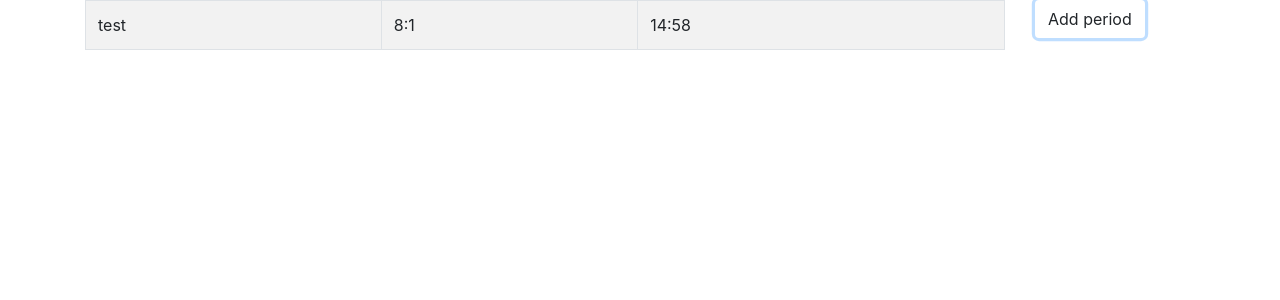
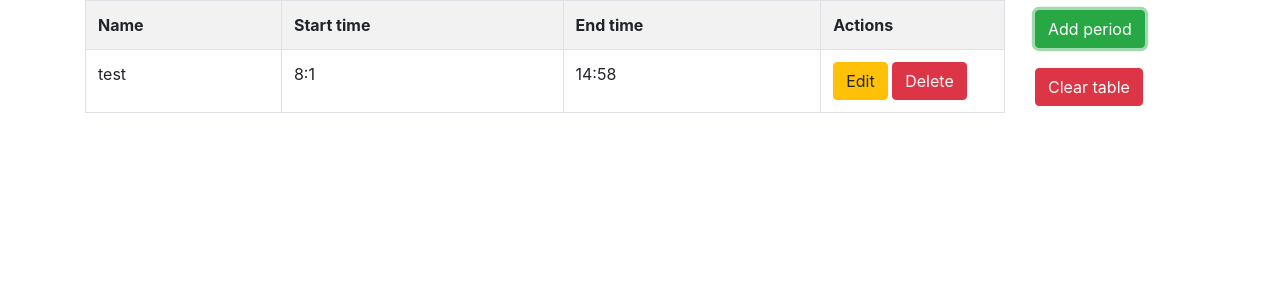
Before and after one commit to PoliPyc/whiplash, a React (Create React App) app: page / in a window 1280 px wide. Both pictures are taken after a click on the button "Add period". Shown: the top 300 px of the page. Built offline with nearby package versions, Linux system fonts and the light colour scheme.

Commit message:
divided components, added clear table method

```diff
--- a/package.json
+++ b/package.json
@@ -6,6 +6,7 @@
     "bootstrap": "^4.1.3",
     "react": "^16.5.2",
     "react-dom": "^16.5.2",
+    "react-modal": "^3.6.1",
     "react-scripts": "2.0.4"
   },
   "scripts": {
--- a/src/App.js
+++ b/src/App.js
@@ -1,77 +1,14 @@
 import React, { Component } from 'react';
+import PeriodList from './components/Period/PeriodList.js';
 import logo from './logo.svg';
 import '../node_modules/bootstrap/dist/css/bootstrap.min.css';
 import './App.css';
-
-class List extends Component {
-  constructor(props) {
-    super(props);
-    let startDate = new Date();
-    startDate.setHours(8,0,0,0);
-    let periodList = localStorage.getItem('periodList');
-    if(periodList === null) {
-      periodList = [];
-    } else {
-      periodList = JSON.parse(periodList);
-    }
-    this.state = {
-      periodList: periodList,
-      previousDate: startDate
-    };
-    this.addPeriod = this.addPeriod.bind(this);
-  }
-  addPeriod(event) {
-    const periodList = this.state.periodList;
-    let endDate = new Date();
-    let startMinute = this.state.previousDate.getMinutes()+1;
-    let startTime = this.state.previousDate.getHours()+":"+startMinute;
-    let endTime = endDate.getHours()+":"+endDate.getMinutes();
-    let newPeriodList = [...this.state.periodList, {
-                        startTime: startTime,
-                        endTime: endTime
-                      }];
-    localStorage.setItem('periodList', JSON.stringify(newPeriodList));
-    this.setState((state, period) => {
-      return {
-        periodList: newPeriodList,
-        previousDate: endDate
-      }
-    });
-    console.log(newPeriodList);
-
-  }
-
-  render() {
-    console.log(this.state.periodList);
-    const periodList = this.state.periodList.map((period) =>
-      <Period name="test" startTime={period.startTime} endTime={period.endTime} />
-    );
-    return (
-	    <div className="periodList row">
-        <div className="col-sm-10">
-  	      <table className="table table-striped table-bordered">
-            <tbody>{periodList}</tbody>
-          </table>
-        </div>
-        <div className="col-sm-2">
-  	      <button className="btn" onClick={this.addPeriod}>Add period</button>
-        </div>
-	    </div>
-    );
-  }
-}
-
-class Period extends Component {
-  render() {
-    return (<tr><td>{this.props.name}</td><td>{this.props.startTime}</td><td>{this.props.endTime}</td></tr>);
-  }
-}
 
 class App extends Component {
   render() {
     return (
       <div className="container">
-        	<List></List>
+        	<PeriodList></PeriodList>
       </div>
     );
   }
--- /dev/null
+++ b/src/components/Period/Period.js
@@ -0,0 +1,13 @@
+import React, { Component } from 'react';
+
+export default class Period extends Component {
+    render() {
+      return (
+        <tr>
+            <td>{this.props.name}</td>
+            <td>{this.props.startTime}</td>
+            <td>{this.props.endTime}</td>
+            <td><button class="btn btn-warning">Edit</button> <button class="btn btn-danger">Delete</button></td>
+        </tr>);
+    }
+  }
--- /dev/null
+++ b/src/components/Period/PeriodList.css
@@ -0,0 +1,3 @@
+.buttons .btn {
+    margin: 10px 0;
+}
--- /dev/null
+++ b/src/components/Period/PeriodList.js
@@ -0,0 +1,82 @@
+import React, { Component } from 'react';
+import Period from './Period.js';
+import './PeriodList.css';
+
+export default class PeriodList extends Component {
+    constructor(props) {
+      super(props);
+      let startDate = new Date();
+      startDate.setHours(8,0,0,0);
+      let periodList = localStorage.getItem('periodList');
+      if(periodList === null) {
+        periodList = [];
+      } else {
+        periodList = JSON.parse(periodList);
+      }
+      this.state = {
+        periodList: periodList,
+        previousDate: startDate
+      };
+      this.addPeriod = this.addPeriod.bind(this);
+      this.clearTable = this.clearTable.bind(this);
+    }
+    addPeriod(event) {
+      const periodList = this.state.periodList;
+      let endDate = new Date();
+      let startMinute = this.state.previousDate.getMinutes()+1;
+      let startTime = this.state.previousDate.getHours()+":"+startMinute;
+      let endTime = endDate.getHours()+":"+endDate.getMinutes();
+      let newPeriodList = [...this.state.periodList, {
+                          startTime: startTime,
+                          endTime: endTime
+                        }];
+      localStorage.setItem('periodList', JSON.stringify(newPeriodList));
+      this.setState((state, period) => {
+        return {
+          periodList: newPeriodList,
+          previousDate: endDate
+        }
+      });
+      console.log(newPeriodList);
+
+    }
+
+    clearTable(event) {
+        let answer = window.confirm('U sure?');
+        if(answer === true) {
+            this.setState((state, period) => {
+                return {
+                    periodList: []
+                  }
+            });
+        }
+    }
+
+    render() {
+      console.log(this.state.periodList);
+      const periodList = this.state.periodList.map((period) =>
+        <Period name="test" startTime={period.startTime} endTime={period.endTime} />
+      );
+      return (
+          <div className="periodList row">
+          <div className="col-sm-10">
+              <table className="table table-striped table-bordered">
+              <tbody>
+                <tr>
+                    <th>Name</th>
+                    <th>Start time</th>
+                    <th>End time</th>
+                    <th style={{width: 20 + '%'}}>Actions</th>
+                </tr>
+                {periodList}
+              </tbody>
+            </table>
+          </div>
+          <div className="col-sm-2 buttons">
+              <button className="btn btn-success" onClick={this.addPeriod}>Add period</button>
+              <button className="btn btn-danger" onClick={this.clearTable}>Clear table</button>
+          </div>
+          </div>
+      );
+    }
+  }
```
Also changed, not shown: 1 other file (tests, documents, lock files or other folders).
